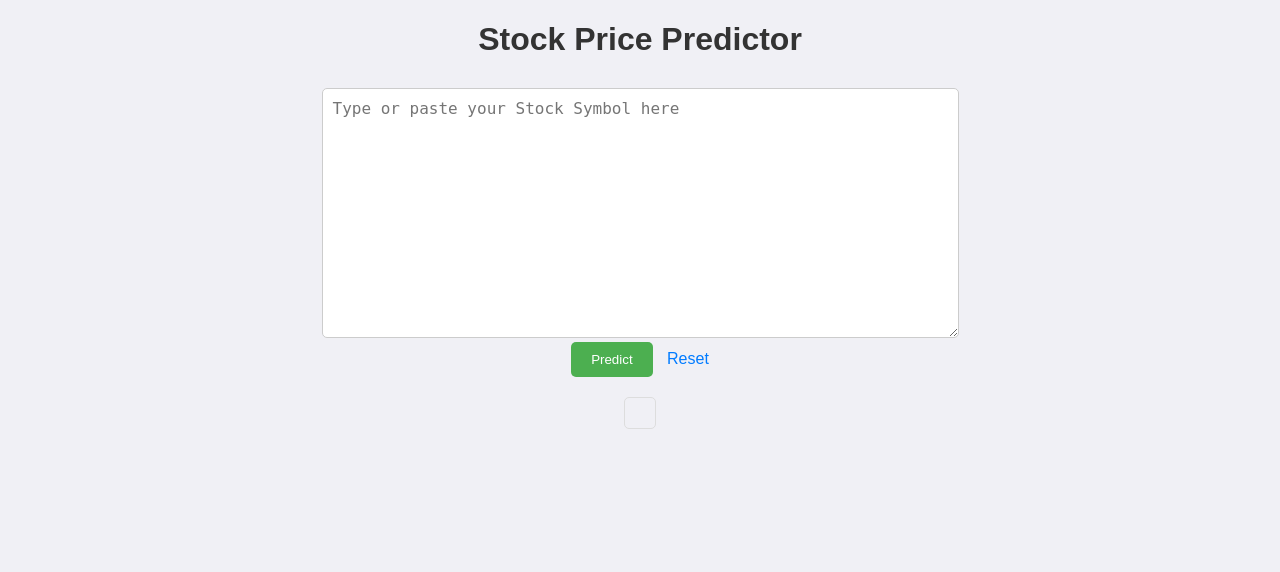
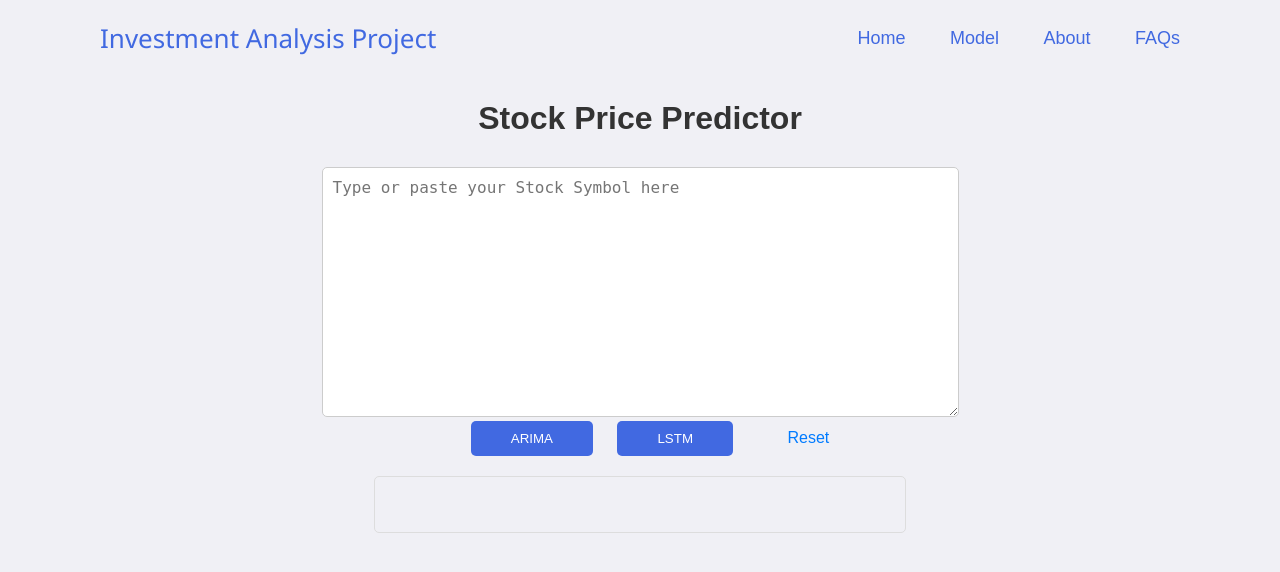
Before and after one commit to arjundahiya123/investment-analysis-deployment, a Flask app: template Templates/index.html in a window 1280 px wide. Shown: the top 572 px of the page. Run offline with Flask 3, Linux system fonts and the light colour scheme; the template is opened without the code that fills it, so the values that code supplies are empty.

Commit message:
Update index.html

```diff
--- a/Templates/index.html
+++ b/Templates/index.html
@@ -16,6 +16,7 @@
         h1 {
             color: #333;
             margin-bottom: 30px;
+            margin-top: 100px;
         }
 
         textarea {
@@ -27,21 +28,22 @@
 
         button {
             color: white;
-            background-color: #4CAF50;
-            padding: 10px 20px;
+            background-color: royalblue;
+            padding: 10px 40px;
             border: none;
             border-radius: 5px;
             cursor: pointer;
+            margin-left: 20px;
         }
 
         button:hover {
-            background-color: #45a049;
+            background-color: darkblue;
         }
 
         a  {
             color: #007bff;
             text-decoration: none;
-            margin-left: 10px;
+            margin-left: 50px;
         }
 
         #display {
@@ -50,18 +52,90 @@
             padding: 15px;
             border: 1px solid #ddd;
             border-radius: 5px;
+            min-height: 25px;
+            min-width: 500px;
         }
+
+
+        .header {
+            margin: 0;
+            padding: 0;
+            box-sizing: border-box;
+            font-family: "Poppins", sans-serif;
+
+            position: fixed;
+            top: 0;
+            left: 0;
+            width: 100%;
+            padding: 20px 100px;
+            background: transparent;
+            display: flex;
+            justify-content: space-between;
+            align-items: center;
+            z-index: 100;
+            margin-bottom: 20px;
+        }
+
+        .logo {
+            font-family:'Segoe UI', Tahoma, Geneva, Verdana, sans-serif;
+            font-size: 26px;
+            color: royalblue;
+            text-decoration: none;
+            font-weight: 400;
+            margin-left: 0px;
+        }
+
+        .navbar a {
+            position: relative;
+            font-size: 18px;
+            color: royalblue;
+            font-weight: 500;
+            text-decoration: none;
+            margin-left: 40px;
+        }
+
+        .navbar a::before {
+            content: '';
+            position: absolute;
+            top: 100%;
+            left: 0;
+            width: 0;
+            height: 2px;
+            background: royalblue;
+            transition: .3s;
+        }
+
+        .navbar a:hover::before {
+            width: 100%;
+        }
+
     </style>
 </head>
 
 <body>
+    <div>
+        <header class = "header">
+            <a href = "#" class="logo">Investment Analysis Project</a>
+
+            <nav class ="navbar">
+                <a href="#home">Home</a>
+                <a href="#model">Model</a>
+                <a href="#about">About</a>
+                <a href="#faqs">FAQs</a>
+            </nav>
+        </header>
+        </div>
+
     <h1>Stock Price Predictor</h1>
     <div>
         <form method = 'POST' action="/predict">
             <textarea rows="12" cols="60" name="content" placeholder="Type or paste your Stock Symbol here">{{ stock }}</textarea>
             <div>
-                <button type='submit'>
-                    Predict
+                <button type='submit' name = 'model_type' value = 'ARIMA'>
+                    ARIMA
+                </button>
+                <button type='submit' name = 'model_type' value = 'LSTM'>
+                    LSTM
                 </button>
                 <a href = '/'>Reset</a>
             </div>
```
